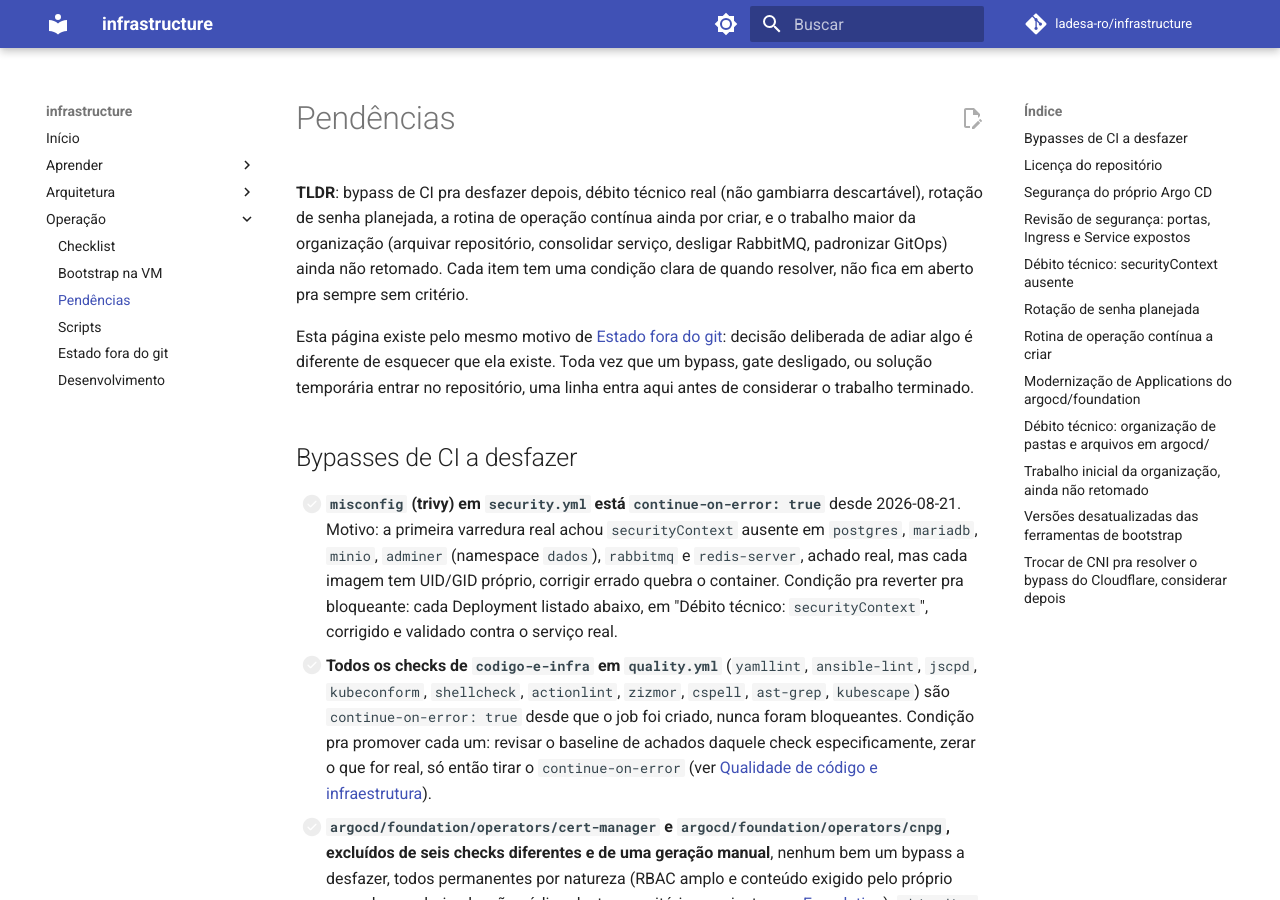
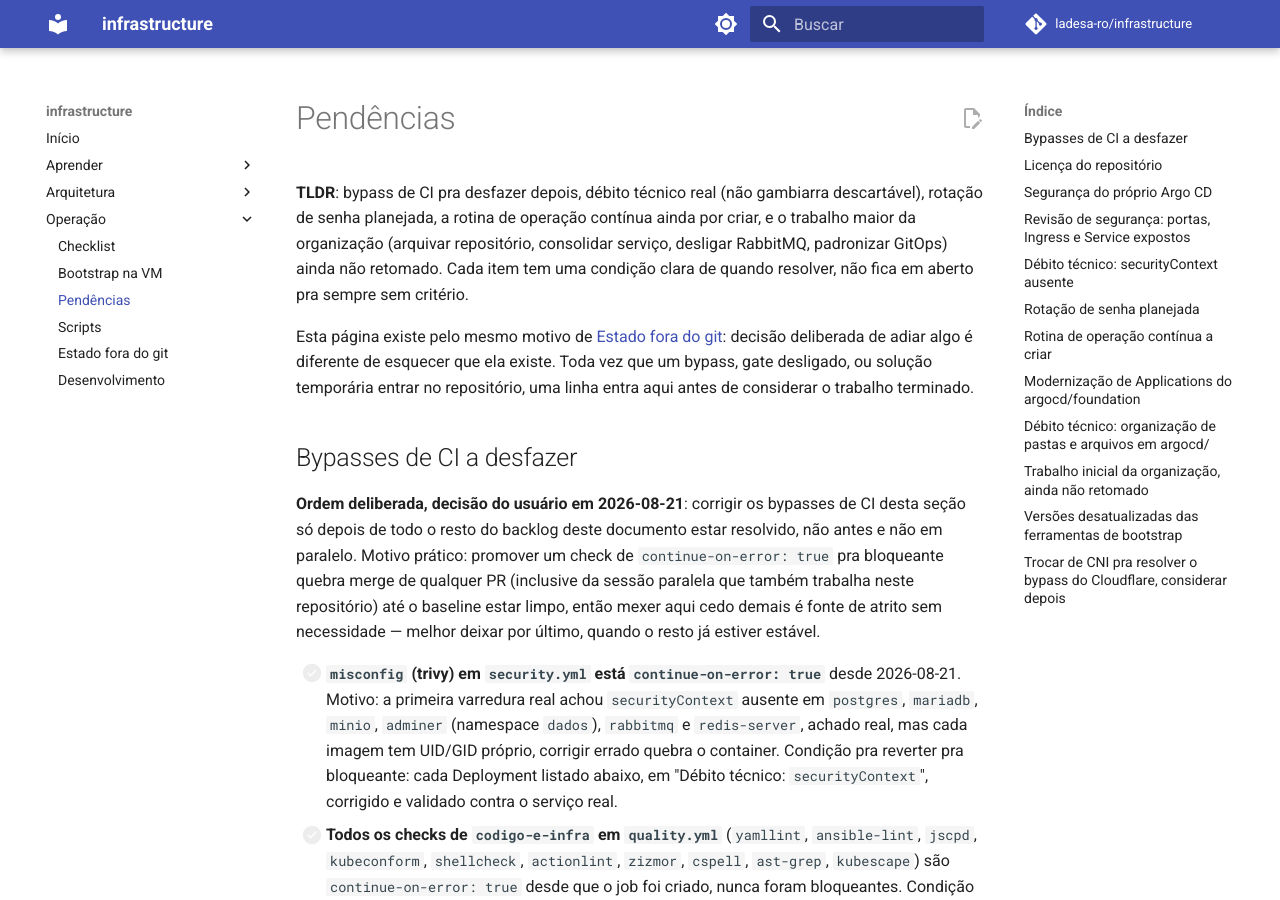
Before and after one commit to ladesa-ro/infrastructure, an MkDocs documentation site: the page built from docs/operacao/pendencias.md, in a window 1280 px wide and 900 px high. Built offline with MkDocs 1.6.1 and Material for MkDocs 9.7.7, drawn with Linux system fonts in a browser that asks for light colours; comment, search, counter and statistics services are not loaded.

Commit message:
docs(pendencias): defer CI bypass fixes to end of backlog per user decision

```diff
--- a/docs/operacao/pendencias.md
+++ b/docs/operacao/pendencias.md
@@ -5,6 +5,8 @@
 Esta página existe pelo mesmo motivo de [Estado fora do git](estado-fora-do-git.md): decisão deliberada de adiar algo é diferente de esquecer que ela existe. Toda vez que um bypass, gate desligado, ou solução temporária entrar no repositório, uma linha entra aqui antes de considerar o trabalho terminado.
 
 ## Bypasses de CI a desfazer
+
+**Ordem deliberada, decisão do usuário em 2026-08-21**: corrigir os bypasses de CI desta seção só depois de todo o resto do backlog deste documento estar resolvido, não antes e não em paralelo. Motivo prático: promover um check de `continue-on-error: true` pra bloqueante quebra merge de qualquer PR (inclusive da sessão paralela que também trabalha neste repositório) até o baseline estar limpo, então mexer aqui cedo demais é fonte de atrito sem necessidade — melhor deixar por último, quando o resto já estiver estável.
 
 - [ ] **`misconfig` (trivy) em `security.yml` está `continue-on-error: true`** desde 2026-08-21. Motivo: a primeira varredura real achou `securityContext` ausente em `postgres`, `mariadb`, `minio`, `adminer` (namespace `dados`), `rabbitmq` e `redis-server`, achado real, mas cada imagem tem UID/GID próprio, corrigir errado quebra o container. Condição pra reverter pra bloqueante: cada Deployment listado abaixo, em "Débito técnico: `securityContext`", corrigido e validado contra o serviço real.
 - [ ] **Todos os checks de `codigo-e-infra` em `quality.yml`** (`yamllint`, `ansible-lint`, `jscpd`, `kubeconform`, `shellcheck`, `actionlint`, `zizmor`, `cspell`, `ast-grep`, `kubescape`) são `continue-on-error: true` desde que o job foi criado, nunca foram bloqueantes. Condição pra promover cada um: revisar o baseline de achados daquele check especificamente, zerar o que for real, só então tirar o `continue-on-error` (ver [Qualidade de código e infraestrutura](desenvolvimento.md#qualidade-de-codigo-e-infraestrutura)).
```
